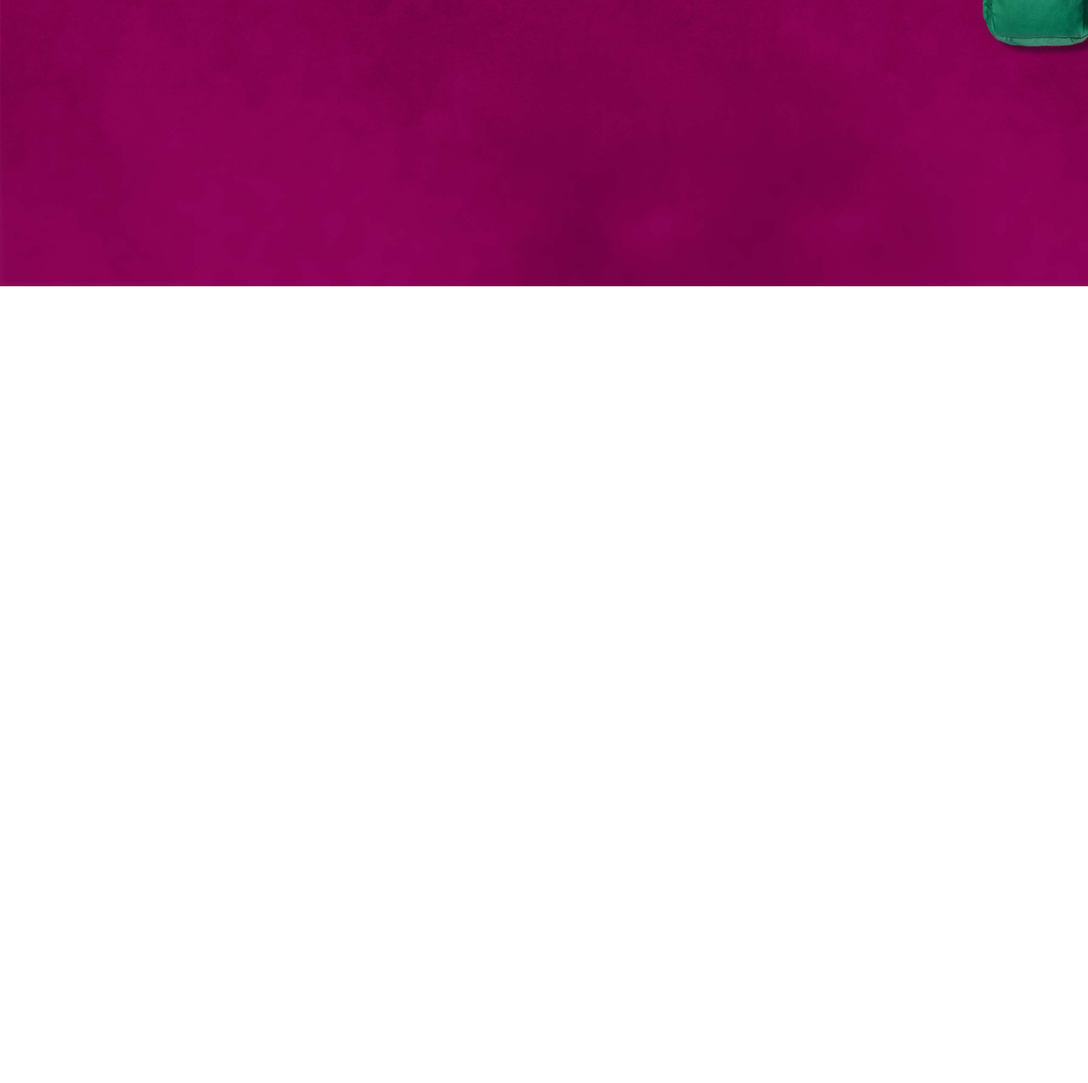
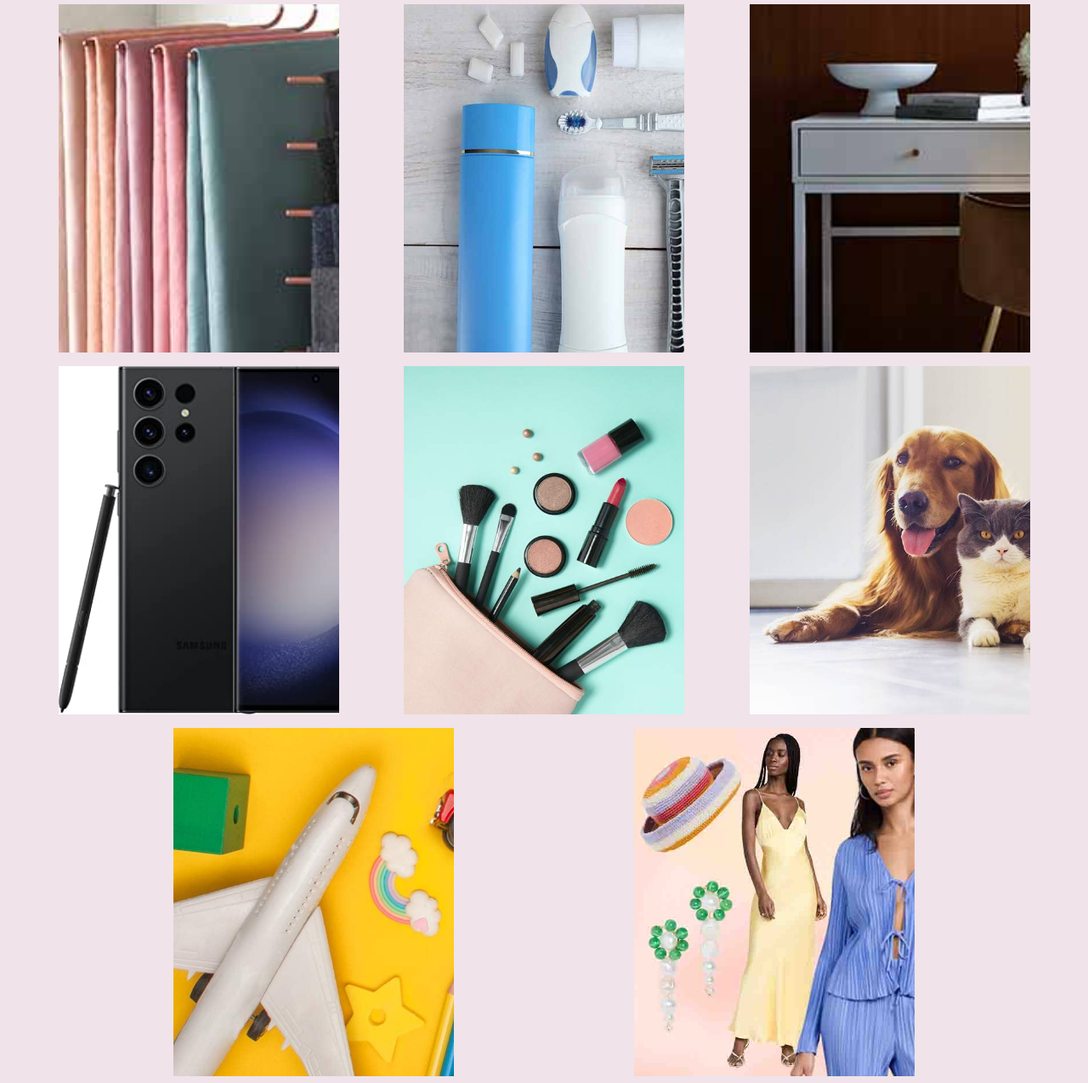
Before and after one commit to Desamsetty-SriAjay/AmazonClone, a plain HTML site: page index.html in a window 1280 px wide. Shown: the part 372-1647 px from the top of the page at 85% size. Before the commit the page ends 800 px from the top, so only its background shows below. Drawn offline with Linux system fonts and the light colour scheme.

Commit message:
new featurs

```diff
--- a/index.html
+++ b/index.html
@@ -64,7 +64,20 @@
 
     <main>
         <div class="hero-section"></div>
+        <div class="items-section">
+            <div class="div1 box"></div>
+            <div class="div2 box"></div>
+            <div class="div3 box"></div>
+            <div class="div4 box"></div>
+            <div class="div5 box"></div>
+            <div class="div6 box"></div>
+            <div class="div7 box"></div>
+            <div class="div8 box"></div>
+        </div>
     </main>
+    <footer>
+
+    </footer>
 </body>
 
 </html>
--- a/style.css
+++ b/style.css
@@ -12,7 +12,7 @@
     justify-content:space-between;
 }
 .logo{
-    background-image:url("amazon_logo.png");
+    background-image:url("/assets/amazon_logo.png");
     height: 60px;
     width: 114px;
     background-size: cover;
@@ -98,7 +98,7 @@
 .language-logo {
     height: 19px;
     width: 24px;
-    background-image: url("usa-logo.png");
+    background-image: url("/assets/usa-logo.png");
     background-size: cover;
 }
 /* box5 */
@@ -142,11 +142,62 @@
 }
 /* hero-sections */
 .hero-section{
-    background-image: url("hero_image.jpg");
+    background-image: url("/assets/hero_image.jpg");
     background-size:cover;
-    height:600px;
+    height:260px;
     width: 100%;  /* Stretches to fit the container */
+}
+/* items section */
+.items-section{
+    display: flex;
+    flex-wrap: wrap;
+    justify-content: space-evenly;
+    background-color: #f0e3ea;
+}
+.box{
+    height:410px;
+    width:330px;
+    background-color:#ffffff;
+    margin:8px;
+}
+.div1{
+    background-image:url(/assets/box1_image.jpg);
+    background-size: cover;
+    background-repeat: no-repeat;
+}
 
-
-
+.div2{
+    background-image:url(/assets/box2_image.jpg);
+    background-size: cover;
+    background-repeat: no-repeat;
 }
+.div3{
+    background-image:url(/assets/box3_image.jpg);
+    background-size: cover;
+    background-repeat: no-repeat;
+}
+.div4{
+    background-image:url(/assets/box4_image.jpg);
+    background-size: cover;
+    background-repeat: no-repeat;
+}
+.div5{
+    background-image:url(/assets/box5_image.jpg);
+    background-size: cover;
+    background-repeat: no-repeat;
+}
+.div6{
+    background-image:url(/assets/box6_image.jpg);
+    background-size: cover;
+    background-repeat: no-repeat;
+}
+.div7{
+    background-image:url(/assets/box7_image.jpg);
+    background-size: cover;
+    background-repeat: no-repeat;
+}
+.div8{
+    background-image:url(/assets/box8_image.jpg);
+    background-size: cover;
+    background-repeat: no-repeat;
+}
```
Also changed, not shown: assets/amazon_logo.png (renamed from amazon_logo.png), assets/box1_image.jpg (renamed from box1_image.jpg), assets/box2_image.jpg (renamed from box2_image.jpg), assets/box3_image.jpg (renamed from box3_image.jpg), assets/box4_image.jpg (renamed from box4_image.jpg), assets/box5_image.jpg (renamed from box5_image.jpg), assets/box6_image.jpg (renamed from box6_image.jpg), assets/box7_image.jpg (renamed from box7_image.jpg), assets/box8_image.jpg (renamed from box8_image.jpg), assets/hero_image.jpg (renamed from hero_image.jpg), assets/usa-logo.png (renamed from usa-logo.png).
